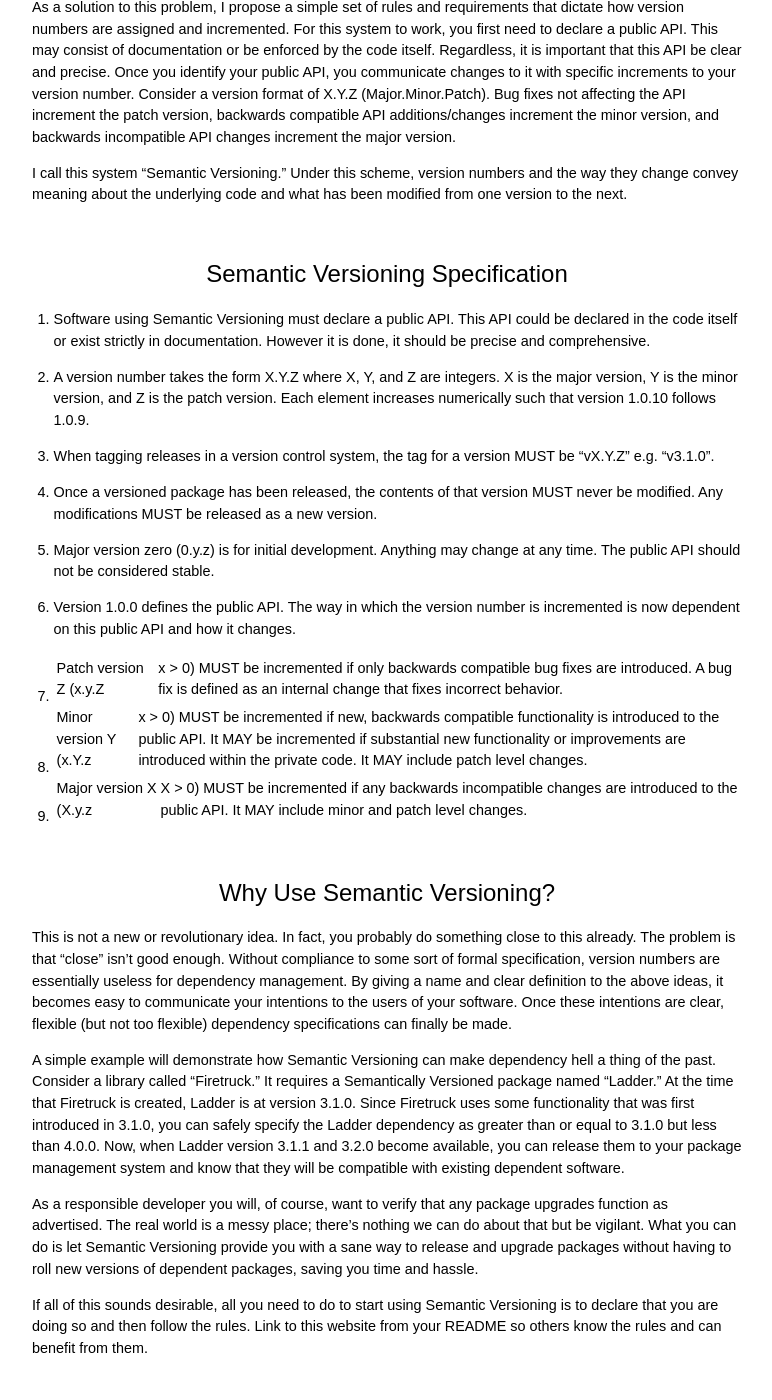
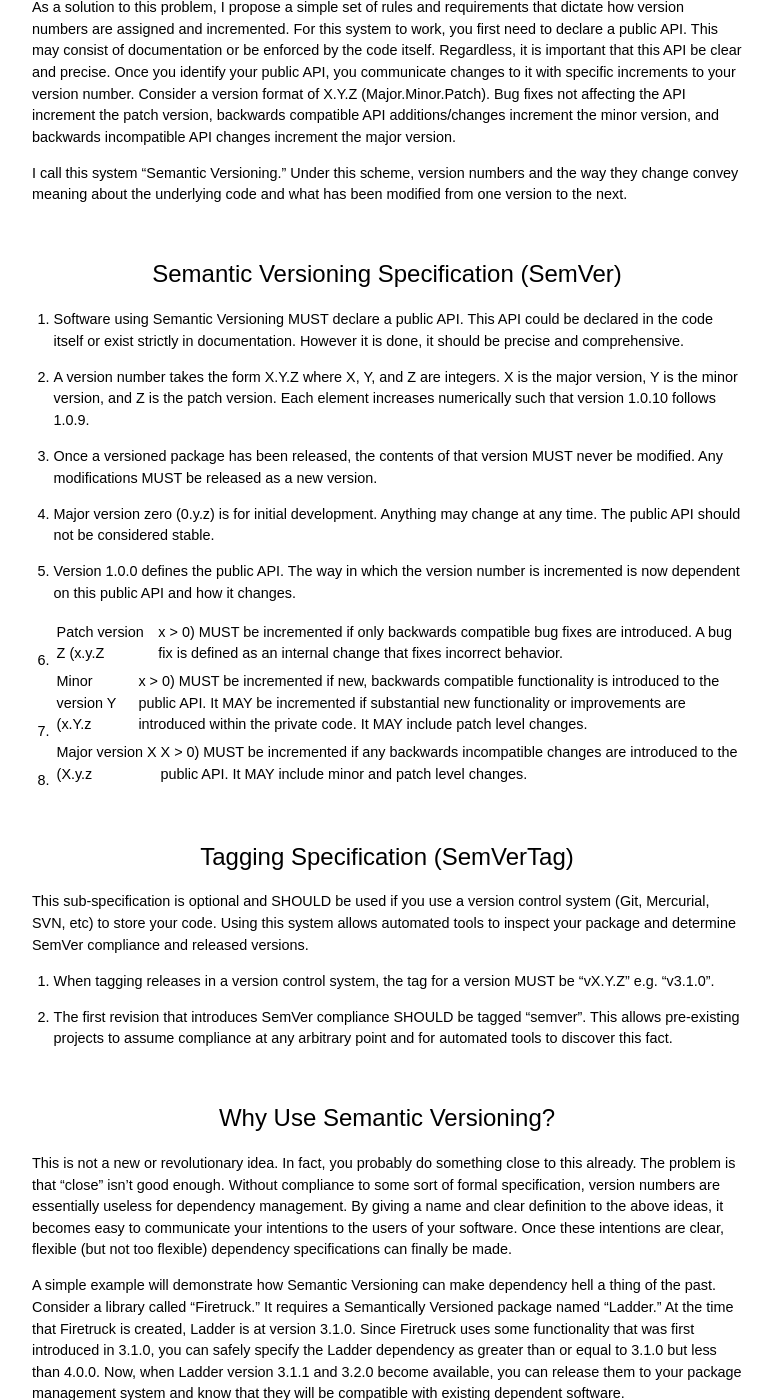
Before and after one commit to semver/semver.org, a Jekyll site: the page built from index.md, in a window 1280 px wide and 1400 px high, scrolled down 368 px. Shown: the whole window, without its empty margins (253-1025 px from the left). Built offline with Jekyll 4.4.1, drawn with Linux system fonts in a browser that asks for light colours; Markdown is read by kramdown in place of the engine named in the settings.

Commit message:
create semvertag section

```diff
--- a/index.md
+++ b/index.md
@@ -15,14 +15,12 @@ As a solution to this problem, I propose a simple set of rules and requirements
 I call this system "Semantic Versioning." Under this scheme, version numbers and the way they change convey meaning about the underlying code and what has been modified from one version to the next.
 
 
-Semantic Versioning Specification
----------------------------------
+Semantic Versioning Specification (SemVer)
+------------------------------------------
 
-1. Software using Semantic Versioning must declare a public API. This API could be declared in the code itself or exist strictly in documentation. However it is done, it should be precise and comprehensive.
+1. Software using Semantic Versioning MUST declare a public API. This API could be declared in the code itself or exist strictly in documentation. However it is done, it should be precise and comprehensive.
 
 1. A version number takes the form X.Y.Z where X, Y, and Z are integers. X is the major version, Y is the minor version, and Z is the patch version. Each element increases numerically such that version 1.0.10 follows 1.0.9.
-
-1. When tagging releases in a version control system, the tag for a version MUST be "vX.Y.Z" e.g. "v3.1.0".
 
 1. Once a versioned package has been released, the contents of that version MUST never be modified. Any modifications MUST be released as a new version.
 
@@ -35,6 +33,16 @@ Semantic Versioning Specification
 1. Minor version Y (x.Y.z | x > 0) MUST be incremented if new, backwards compatible functionality is introduced to the public API. It MAY be incremented if substantial new functionality or improvements are introduced within the private code. It MAY include patch level changes.
 
 1. Major version X (X.y.z | X > 0) MUST be incremented if any backwards incompatible changes are introduced to the public API. It MAY include minor and patch level changes.
+
+
+Tagging Specification (SemVerTag)
+---------------------------------
+
+This sub-specification is optional and SHOULD be used if you use a version control system (Git, Mercurial, SVN, etc) to store your code. Using this system allows automated tools to inspect your package and determine SemVer compliance and released versions.
+
+1. When tagging releases in a version control system, the tag for a version MUST be "vX.Y.Z" e.g. "v3.1.0".
+
+1. The first revision that introduces SemVer compliance SHOULD be tagged "semver". This allows pre-existing projects to assume compliance at any arbitrary point and for automated tools to discover this fact.
 
 
 Why Use Semantic Versioning?
```
